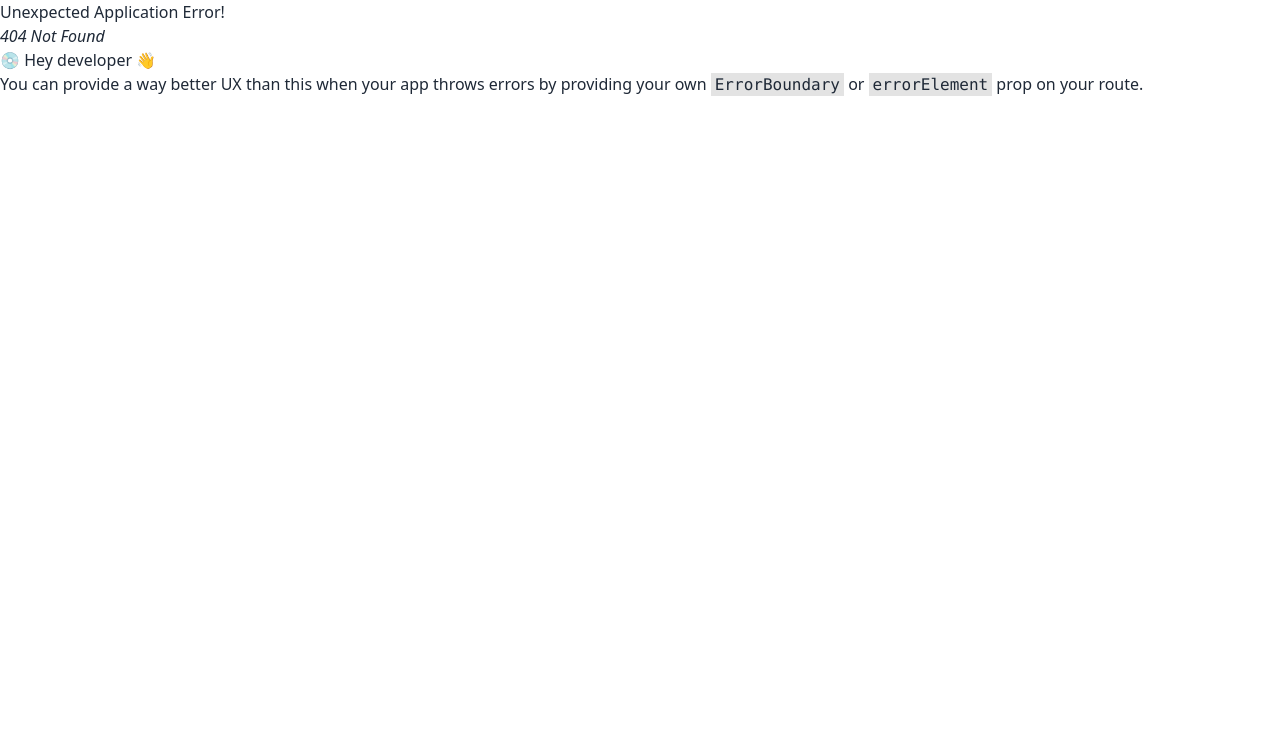
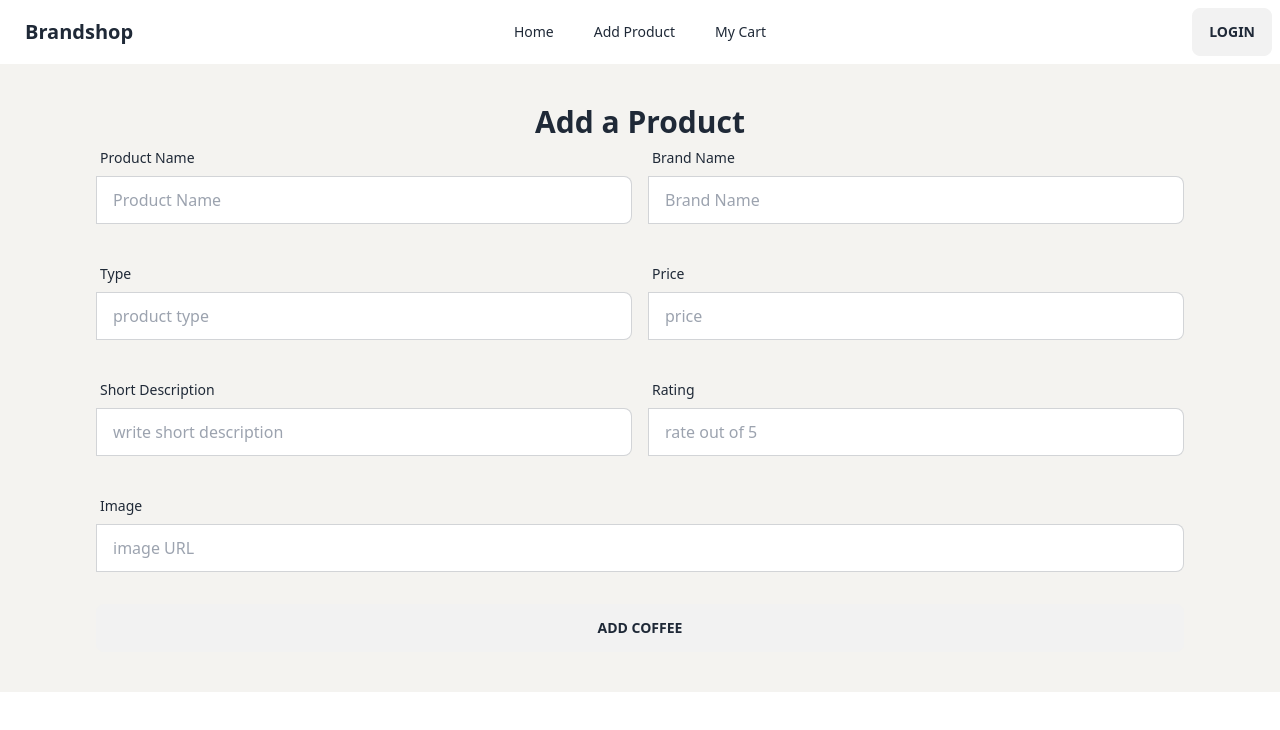
Before and after one commit to sarkarniloy102/Brandshop_Client, a React (Vite) app: page /addproducts in a window 1280 px wide. Before the commit this address had no page. Shown: the top 730 px of the page. Built offline with nearby package versions, Linux system fonts and the light colour scheme.

Commit message:
added product form to get product information in Add Product route

```diff
--- /dev/null
+++ b/src/Components/AddProducts/AddProducts.jsx
@@ -0,0 +1,87 @@
+const AddProducts = () => {
+
+    const handleproduct = e =>{
+e.preventDefault();
+    }
+
+    return (
+        <div className="bg-[#F4F3F0] px-24 py-10">
+            <h2 className="text-3xl font-extrabold text-center">Add a Product</h2>
+            <form onSubmit={handleproduct} >
+                {/* Brand name and Product row */}
+                <div className="md:flex mb-8">
+                    <div className="form-control md:w-1/2">
+                        <label className="label">
+                            <span className="label-text">Product Name</span>
+                        </label>
+                        <label className="input-group">
+                            <input type="text" name="product" placeholder="Product Name" className="input input-bordered w-full" />
+                        </label>
+                    </div>
+                    <div className="form-control md:w-1/2 lg:ml-4">
+                        <label className="label">
+                            <span className="label-text">Brand Name</span>
+                        </label>
+                        <label className="input-group">
+                            <input type="text" name="brand" placeholder="Brand Name" className="input input-bordered w-full" />
+                        </label>
+                    </div>
+                </div>
+                {/* product type & price  row */}
+                <div className="md:flex mb-8">
+                    <div className="form-control md:w-1/2">
+                        <label className="label">
+                            <span className="label-text">Type</span>
+                        </label>
+                        <label className="input-group">
+                            <input type="text" name="type" placeholder="product type" className="input input-bordered w-full" />
+                        </label>
+                    </div>
+                    <div className="form-control md:w-1/2 lg:ml-4">
+                        <label className="label">
+                            <span className="label-text">Price</span>
+                        </label>
+                        <label className="input-group">
+                            <input type="text" name="price" placeholder="price" className="input input-bordered w-full" />
+                        </label>
+                    </div>
+                </div>
+                {/* form description & rating row */}
+                <div className="md:flex mb-8">
+                    <div className="form-control md:w-1/2">
+                        <label className="label">
+                            <span className="label-text">Short Description</span>
+                        </label>
+                        <label className="input-group">
+                            <input type="text" name="description" placeholder="write short description" className="input input-bordered w-full" />
+                        </label>
+                    </div>
+                    <div className="form-control md:w-1/2 lg:ml-4">
+                        <label className="label">
+                            <span className="label-text">Rating</span>
+                        </label>
+                        <label className="input-group">
+                            <input type="text" name="rating" placeholder="rate out of 5" className="input input-bordered w-full" />
+                        </label>
+                    </div>
+                </div>
+                {/* form Photo url row */}
+                <div className="mb-8">
+                    <div className="form-control w-full">
+                        <label className="label">
+                            <span className="label-text">Image</span>
+                        </label>
+                        <label className="input-group">
+                            <input type="text" name="image" placeholder="image URL" className="input input-bordered w-full" />
+                        </label>
+                    </div>
+                </div>
+                <input type="submit" value="Add Coffee" className="btn btn-block" />
+
+            </form>
+        </div>
+    );
+
+};
+
+export default AddProducts;
--- /dev/null
+++ b/src/Components/Banner/Banner.jsx
@@ -0,0 +1,37 @@
+
+const Banner = () => {
+    return (
+        <div className="carousel w-full">
+        <div id="slide1" className="carousel-item relative w-full">
+          <img src="https://i.ibb.co/7XkqCr0/6137891.jpg" className="w-full" />
+          <div className="absolute flex justify-between transform -translate-y-1/2 left-5 right-5 top-1/2">
+            <a href="#slide4" className="btn btn-circle">❮</a>
+            <a href="#slide2" className="btn btn-circle">❯</a>
+          </div>
+        </div>
+        <div id="slide2" className="carousel-item relative w-full">
+          <img src="/images/stock/photo-1609621838510-5ad474b7d25d.jpg" className="w-full" />
+          <div className="absolute flex justify-between transform -translate-y-1/2 left-5 right-5 top-1/2">
+            <a href="#slide1" className="btn btn-circle">❮</a>
+            <a href="#slide3" className="btn btn-circle">❯</a>
+          </div>
+        </div>
+        <div id="slide3" className="carousel-item relative w-full">
+          <img src="/images/stock/photo-1414694762283-acccc27bca85.jpg" className="w-full" />
+          <div className="absolute flex justify-between transform -translate-y-1/2 left-5 right-5 top-1/2">
+            <a href="#slide2" className="btn btn-circle">❮</a>
+            <a href="#slide4" className="btn btn-circle">❯</a>
+          </div>
+        </div>
+        <div id="slide4" className="carousel-item relative w-full">
+          <img src="/images/stock/photo-1665553365602-b2fb8e5d1707.jpg" className="w-full" />
+          <div className="absolute flex justify-between transform -translate-y-1/2 left-5 right-5 top-1/2">
+            <a href="#slide3" className="btn btn-circle">❮</a>
+            <a href="#slide1" className="btn btn-circle">❯</a>
+          </div>
+        </div>
+      </div>
+    );
+};
+
+export default Banner;
--- /dev/null
+++ b/src/Components/Home/Home.jsx
@@ -0,0 +1,12 @@
+import Banner from "../Banner/Banner";
+
+const Home = () => {
+    return (
+        <div>
+            <h2>this is home </h2>
+            <Banner></Banner>
+        </div>
+    );
+};
+
+export default Home;
--- /dev/null
+++ b/src/Components/MyCart/MyCart.jsx
@@ -0,0 +1,9 @@
+const MyCart = () => {
+    return (
+        <div>
+            <h2>here is your selected card</h2>
+        </div>
+    );
+};
+
+export default MyCart;
--- a/src/Components/Navbar/Navbar.jsx
+++ b/src/Components/Navbar/Navbar.jsx
@@ -3,11 +3,11 @@ import { NavLink } from "react-router-dom";
 
 const Navbar = () => {
     const navlink =
-    <>
-         <NavLink to={"/"}>Home</NavLink>
-         <NavLink to={"/addproduct"}>Add Product</NavLink>
-         <NavLink to={"/mycart"}>My Cart</NavLink>
-    </>
+        <>
+            <NavLink to={"/"}>Home</NavLink>
+            <NavLink to={"/addproducts"}>Add Product</NavLink>
+            <NavLink to={"/mycart"}>My Cart</NavLink>
+        </>
     return (
         <div className="navbar bg-base-100">
             <div className="navbar-start">
@@ -23,7 +23,7 @@ const Navbar = () => {
             </div>
             <div className="navbar-center hidden lg:flex">
                 <ul className="menu menu-horizontal px-1 gap-10 ">
-                  {navlink}
+                    {navlink}
                 </ul>
             </div>
             <div className="navbar-end">
--- a/src/Layout/Main.jsx
+++ b/src/Layout/Main.jsx
@@ -4,7 +4,8 @@ import Navbar from "../Components/Navbar/Navbar";
 
 const Main = () => {
     return (
-        <div>
+        <div className="container mx-auto">
+
             <Navbar></Navbar>
             <Outlet></Outlet>
         </div>
```
Also changed, not shown: src/main.jsx (+20 -5 lines).
